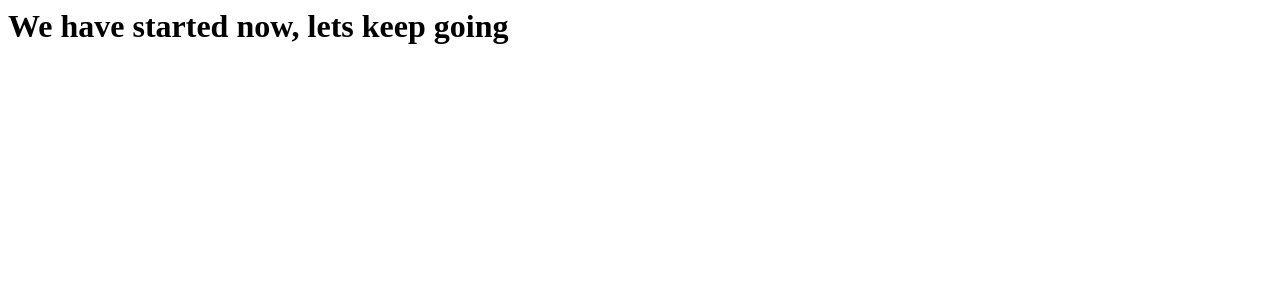
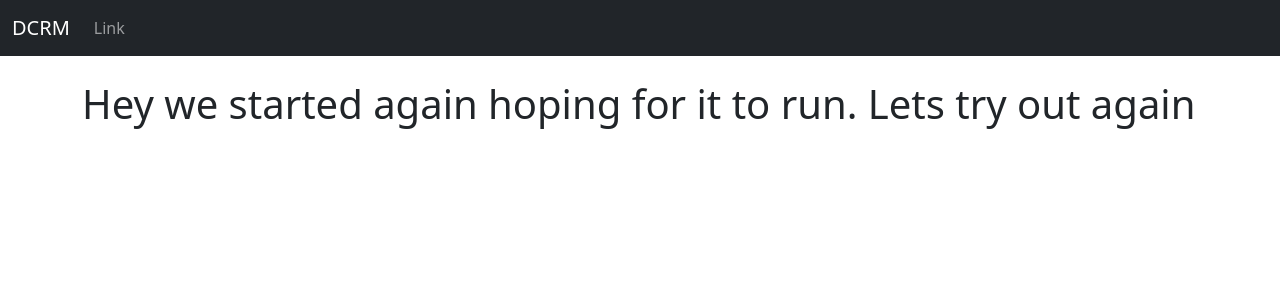
Before and after one commit to sk1p3r/crm, a Django app: template dcrm/website/templates/home.html in a window 1280 px wide. Shown: the top 300 px of the page. Run offline with Django 4.2, Linux system fonts and the light colour scheme; the template is opened without the code that fills it, so the values that code supplies are empty.

Commit message:
first commit

```diff
--- a/dcrm/mydb.py
+++ b/dcrm/mydb.py
@@ -3,11 +3,11 @@
 dataBase = mysql.connector.connect(
     host = 'localhost',
     user = 'root',
-    passwd = 'Root@123',
+    passwd = 'Root@123'
 )
 
-cursorObject = dataBase.cursor()
+cursorObject= dataBase.cursor()
 
-cursorObject.execute("CREATE DATABASE romedb")
+cursorObject.execute("CREATE DATABASE dcrmdb")
 
 print("DB created")
--- /dev/null
+++ b/dcrm/website/templates/base.html
@@ -0,0 +1,19 @@
+<!doctype html>
+<html lang="en">
+  <head>
+    <meta charset="utf-8">
+    <meta name="viewport" content="width=device-width, initial-scale=1">
+    <title>webapp demo</title>
+    <link href="https://cdn.jsdelivr.net/npm/bootstrap@5.3.0/dist/css/bootstrap.min.css" rel="stylesheet" integrity="sha384-9ndCyUaIbzAi2FUVXJi0CjmCapSmO7SnpJef0486qhLnuZ2cdeRhO02iuK6FUUVM" crossorigin="anonymous">
+  </head>
+  <body>
+    {% include 'navbar.html'%}
+    <div class="container">
+        </br>
+        {% block content %}
+        {% endblock %}
+    </div>
+
+    <script src="https://cdn.jsdelivr.net/npm/bootstrap@5.3.0/dist/js/bootstrap.bundle.min.js" integrity="sha384-geWF76RCwLtnZ8qwWowPQNguL3RmwHVBC9FhGdlKrxdiJJigb/j/68SIy3Te4Bkz" crossorigin="anonymous"></script>
+  </body>
+</html>
--- a/dcrm/website/templates/home.html
+++ b/dcrm/website/templates/home.html
@@ -1 +1,7 @@
-<h1> We have started now, lets keep going</h1>
+{% extends 'base.html' %}
+
+{% block content %}
+
+<h1>Hey we started again hoping for it to run. Lets try out again</h1>
+
+{% endblock %}
--- /dev/null
+++ b/dcrm/website/templates/navbar.html
@@ -0,0 +1,16 @@
+<nav class="navbar navbar-expand-lg navbar-dark bg-dark">
+    <div class="container-fluid">
+      <a class="navbar-brand" href="{% url 'home' %}">DCRM</a>
+      <button class="navbar-toggler" type="button" data-bs-toggle="collapse" data-bs-target="#navbarSupportedContent" aria-controls="navbarSupportedContent" aria-expanded="false" aria-label="Toggle navigation">
+        <span class="navbar-toggler-icon"></span>
+      </button>
+      <div class="collapse navbar-collapse" id="navbarSupportedContent">
+        <ul class="navbar-nav me-auto mb-2 mb-lg-0">
+          <li class="nav-item">
+            <a class="nav-link" href="#">Link</a>
+          </li>
+        </ul>
+
+      </div>
+    </div>
+  </nav>
--- a/dcrm/website/urls.py
+++ b/dcrm/website/urls.py
@@ -2,5 +2,7 @@
 from . import views
 
 urlpatterns = [
-    path('',views.home, name=views),
+    path('', views.home, name='home'),
+    path('login/', views.login_user, name='login'),
+    path('logout/', views.logout_user, name='logout')
 ]
```
Also changed, not shown: dcrm/dcrm/settings.py (+5 -5 lines), dcrm/website/views.py (+8 -1 lines), dcrm/dcrm/urls.py (line endings or trailing spaces).
